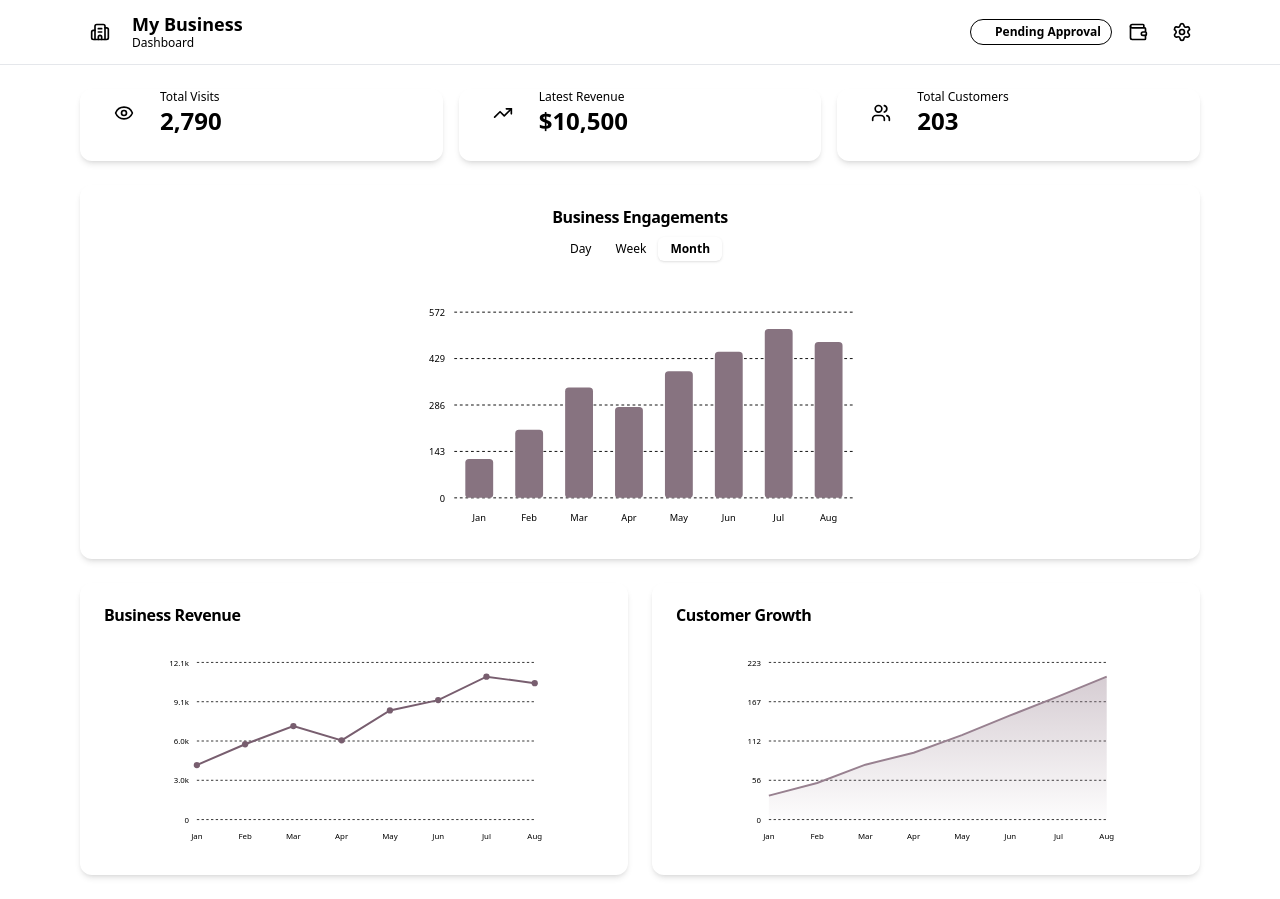
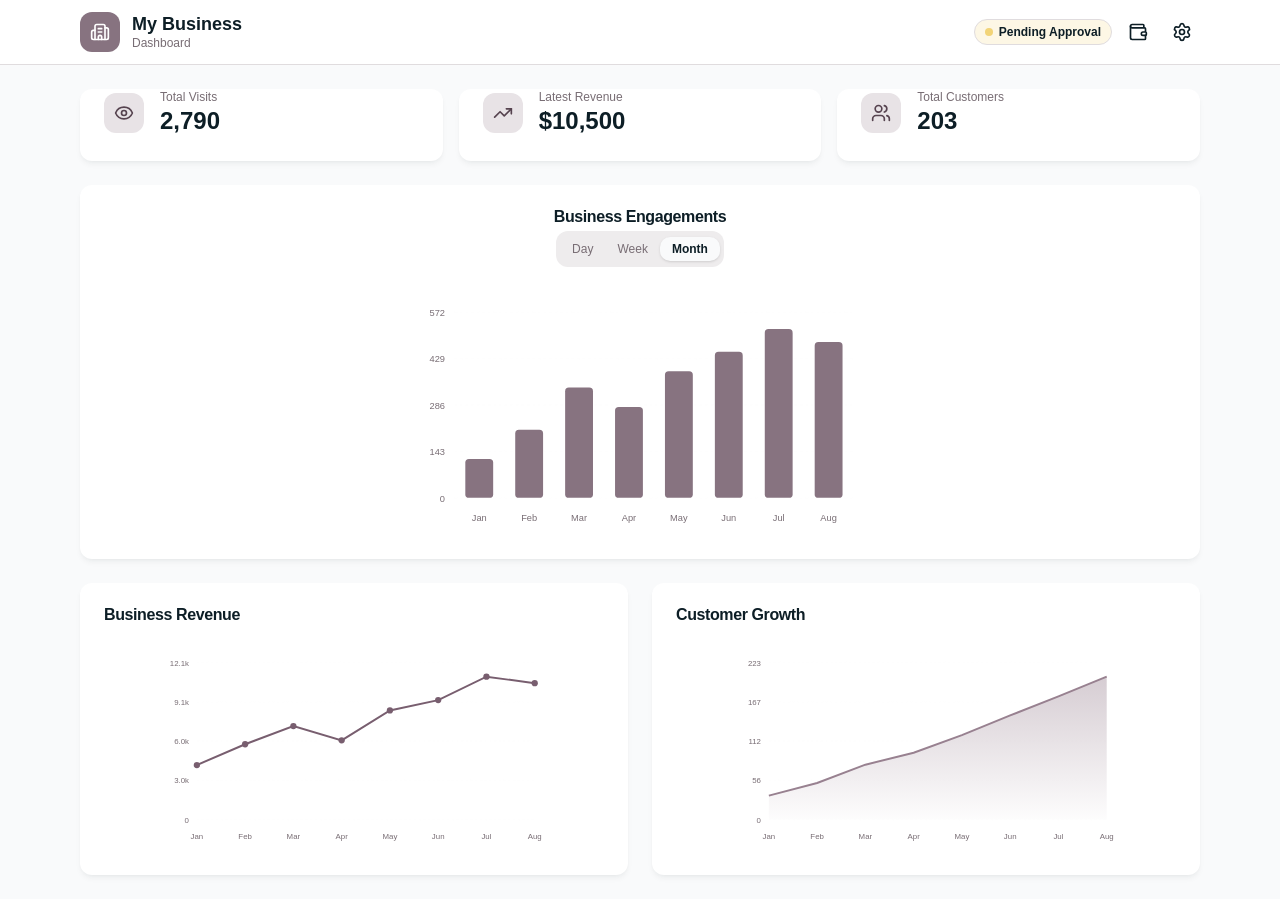
Before and after one commit to holladredd/novare-nuxt, a Nuxt app: page /dashboard in a window 1280 px wide. Built offline with nearby package versions, Linux system fonts and the light colour scheme.

Commit message:
initial setup for the project

```diff
--- /dev/null
+++ b/app/assets/css/main.css
@@ -0,0 +1,112 @@
+@tailwind base;
+@tailwind components;
+@tailwind utilities;
+
+@import url('https://fonts.googleapis.com/css2?family=Space+Grotesk:wght@400;500;600;700&display=swap');
+
+@layer base {
+  :root {
+    --background: 210 20% 98%;
+    --foreground: 200 50% 10%;
+
+    --card: 0 0% 100%;
+    --card-foreground: 200 50% 10%;
+
+    --popover: 0 0% 100%;
+    --popover-foreground: 200 50% 10%;
+
+    --primary: 321 8% 49%;
+    --primary-foreground: 0 0% 100%;
+
+    --secondary: 321 8% 94%;
+    --secondary-foreground: 321 12% 30%;
+
+    --muted: 321 6% 93%;
+    --muted-foreground: 321 5% 45%;
+
+    --accent: 321 10% 90%;
+    --accent-foreground: 321 12% 30%;
+
+    --destructive: 0 84% 60%;
+    --destructive-foreground: 0 0% 100%;
+
+    --border: 321 6% 87%;
+    --input: 321 6% 87%;
+    --ring: 321 8% 49%;
+
+    --radius: 0.75rem;
+
+    --warning: 45 93% 47%;
+    --warning-foreground: 45 93% 30%;
+
+    --step-active: 321 8% 49%;
+    --step-complete: 321 8% 49%;
+    --step-inactive: 321 5% 75%;
+
+    --sidebar-background: 0 0% 98%;
+    --sidebar-foreground: 240 5.3% 26.1%;
+    --sidebar-primary: 240 5.9% 10%;
+    --sidebar-primary-foreground: 0 0% 98%;
+    --sidebar-accent: 240 4.8% 95.9%;
+    --sidebar-accent-foreground: 240 5.9% 10%;
+    --sidebar-border: 220 13% 91%;
+    --sidebar-ring: 321 8% 49%;
+  }
+
+  .dark {
+    /* Auto-generate dark mode colors using reverse logic from standard shadcn if user didn't provide them */
+    --background: 200 50% 10%;
+    --foreground: 210 20% 98%;
+
+    --card: 200 50% 10%;
+    --card-foreground: 210 20% 98%;
+
+    --popover: 200 50% 10%;
+    --popover-foreground: 210 20% 98%;
+
+    --primary: 321 8% 49%;
+    --primary-foreground: 0 0% 100%;
+
+    --secondary: 321 12% 30%;
+    --secondary-foreground: 321 8% 94%;
+
+    --muted: 321 5% 45%;
+    --muted-foreground: 321 6% 93%;
+
+    --accent: 321 12% 30%;
+    --accent-foreground: 321 10% 90%;
+
+    --destructive: 0 84% 60%;
+    --destructive-foreground: 0 0% 100%;
+
+    --border: 321 12% 30%;
+    --input: 321 12% 30%;
+    --ring: 321 8% 49%;
+
+    --warning: 45 93% 47%;
+    --warning-foreground: 45 93% 30%;
+
+    --step-active: 321 8% 49%;
+    --step-complete: 321 8% 49%;
+    --step-inactive: 321 5% 45%;
+
+    --sidebar-background: 200 50% 10%;
+    --sidebar-foreground: 240 5.3% 86.1%;
+    --sidebar-primary: 240 5.9% 90%;
+    --sidebar-primary-foreground: 0 0% 10%;
+    --sidebar-accent: 240 4.8% 15.9%;
+    --sidebar-accent-foreground: 240 5.9% 90%;
+    --sidebar-border: 220 13% 15%;
+    --sidebar-ring: 321 8% 49%;
+  }
+}
+
+@layer base {
+  * {
+    @apply border-border;
+  }
+
+  body {
+    @apply bg-background text-foreground font-sans;
+  }
+}
--- a/nuxt.config.ts
+++ b/nuxt.config.ts
@@ -14,4 +14,5 @@ export default defineNuxtConfig({
       meta: [{ name: 'viewport', content: 'width=device-width, initial-scale=1' }],
     },
   },
+  css: ['~/assets/css/main.css'],
 })
--- a/tailwind.config.js
+++ b/tailwind.config.js
@@ -10,9 +10,78 @@ export default {
   ],
   darkMode: "class",
   theme: {
+    container: {
+      center: true,
+      padding: "2rem",
+      screens: {
+        "2xl": "1400px",
+      },
+    },
     extend: {
+      fontFamily: {
+        sans: ["Space Grotesk", "sans-serif"],
+      },
       screens: {
         xs: "400px",
+      },
+      colors: {
+        border: "hsl(var(--border))",
+        input: "hsl(var(--input))",
+        ring: "hsl(var(--ring))",
+        background: "hsl(var(--background))",
+        foreground: "hsl(var(--foreground))",
+        primary: {
+          DEFAULT: "hsl(var(--primary))",
+          foreground: "hsl(var(--primary-foreground))",
+        },
+        secondary: {
+          DEFAULT: "hsl(var(--secondary))",
+          foreground: "hsl(var(--secondary-foreground))",
+        },
+        destructive: {
+          DEFAULT: "hsl(var(--destructive))",
+          foreground: "hsl(var(--destructive-foreground))",
+        },
+        warning: {
+          DEFAULT: "hsl(var(--warning))",
+          foreground: "hsl(var(--warning-foreground))",
+        },
+        muted: {
+          DEFAULT: "hsl(var(--muted))",
+          foreground: "hsl(var(--muted-foreground))",
+        },
+        accent: {
+          DEFAULT: "hsl(var(--accent))",
+          foreground: "hsl(var(--accent-foreground))",
+        },
+        popover: {
+          DEFAULT: "hsl(var(--popover))",
+          foreground: "hsl(var(--popover-foreground))",
+        },
+        card: {
+          DEFAULT: "hsl(var(--card))",
+          foreground: "hsl(var(--card-foreground))",
+        },
+        step: {
+          active: "hsl(var(--step-active))",
+          complete: "hsl(var(--step-complete))",
+          inactive: "hsl(var(--step-inactive))",
+        },
+        sidebar: {
+          DEFAULT: "hsl(var(--sidebar-background))",
+          foreground: "hsl(var(--sidebar-foreground))",
+          primary: "hsl(var(--sidebar-primary))",
+          "primary-foreground": "hsl(var(--sidebar-primary-foreground))",
+          accent: "hsl(var(--sidebar-accent))",
+          "accent-foreground": "hsl(var(--sidebar-accent-foreground))",
+          border: "hsl(var(--sidebar-border))",
+          ring: "hsl(var(--sidebar-ring))",
+        },
+      },
+      borderRadius: {
+        lg: "var(--radius)",
+        md: "calc(var(--radius) - 2px)",
+        sm: "calc(var(--radius) - 4px)",
       },
     },
   },
```
